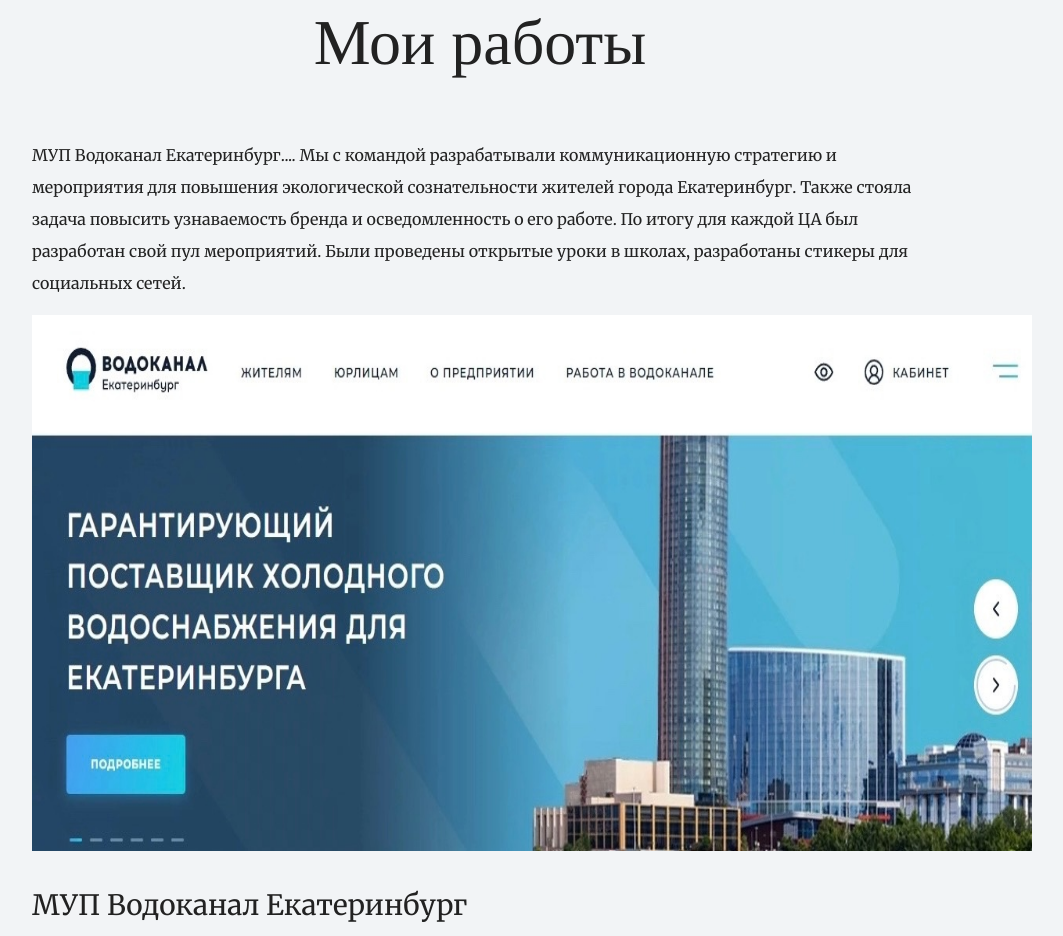
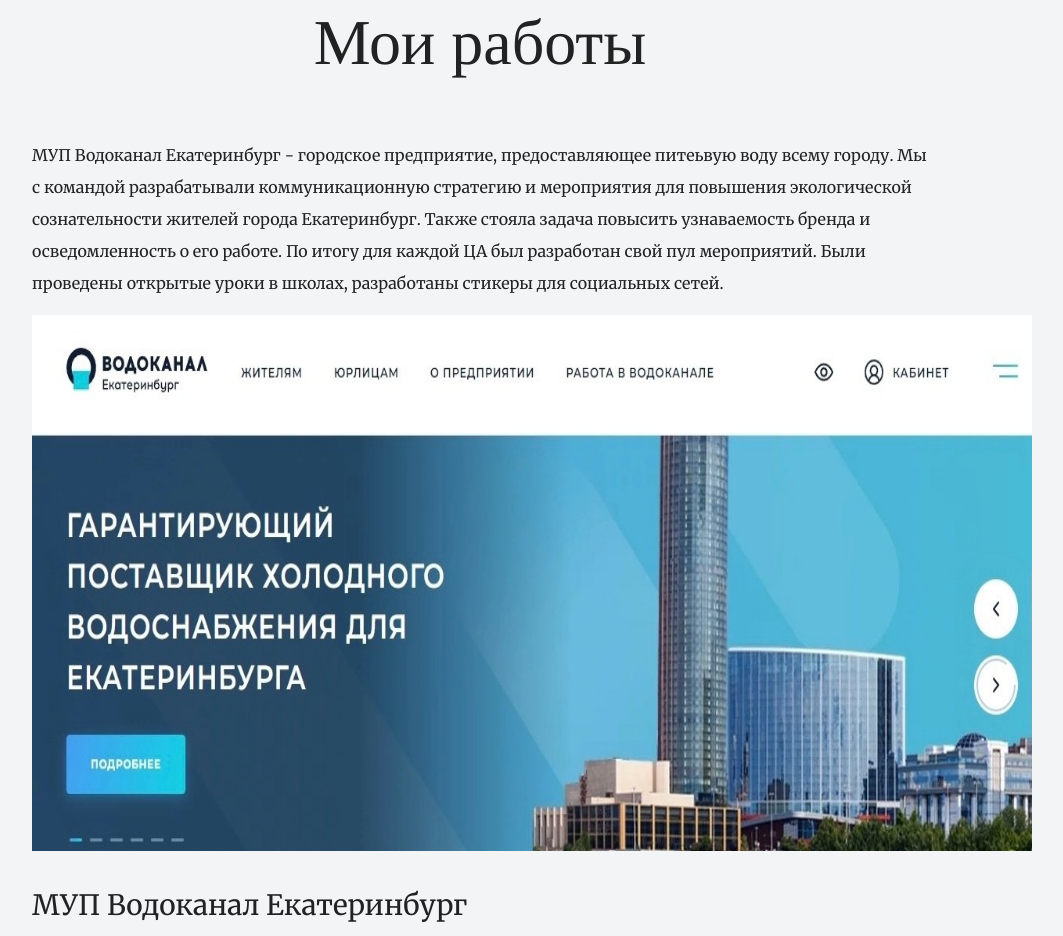
Before and after one commit to Golovkinaaa/my-site2, a plain HTML site: page index.html in a window 1280 px wide. Shown: the part 2319-3255 px from the top of the page, without its empty margins (160-1223 px from the left). Drawn offline with Linux system fonts and the light colour scheme.

Commit message:
Update index.html

```diff
--- a/index.html
+++ b/index.html
@@ -50,7 +50,7 @@
 
     <section class="portfolio">
       <h2 class="subheading">Мои работы</h2>
-      <p> МУП Водоканал Екатеринбург.... Мы с командой разрабатывали коммуникационную стратегию и мероприятия для повышения экологической сознательности жителей города Екатеринбург. Также стояла задача повысить узнаваемость бренда и осведомленность о его работе. По итогу для каждой ЦА был разработан свой пул мероприятий. Были проведены открытые уроки в школах, разработаны стикеры для социальных сетей.  </p>
+      <p> МУП Водоканал Екатеринбург - городское предприятие, предоставляющее питеьвую воду всему городу. Мы с командой разрабатывали коммуникационную стратегию и мероприятия для повышения экологической сознательности жителей города Екатеринбург. Также стояла задача повысить узнаваемость бренда и осведомленность о его работе. По итогу для каждой ЦА был разработан свой пул мероприятий. Были проведены открытые уроки в школах, разработаны стикеры для социальных сетей.  </p>
 <figure class="project-image">
 <img src="project.jpg" width="1000" height="536" alt="Водоканал">
 </figure>
```
